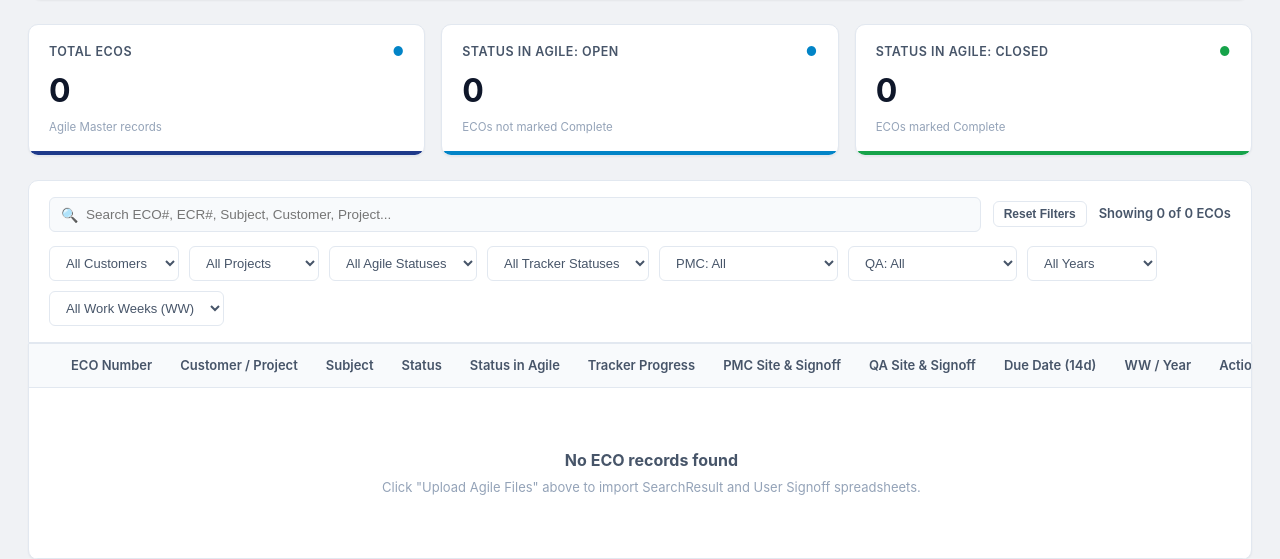
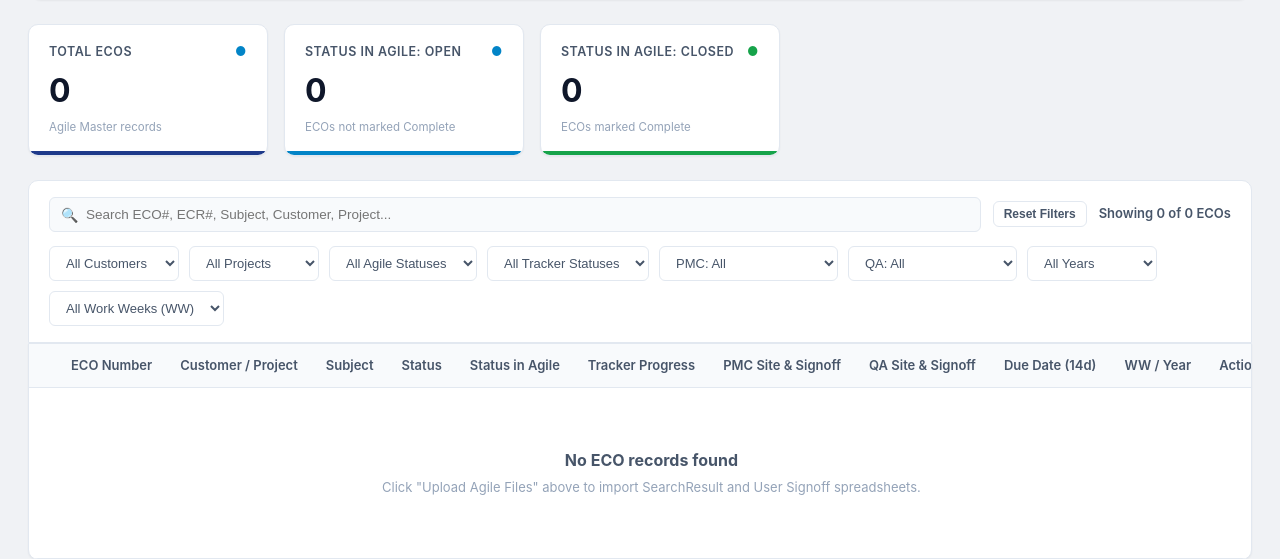
Before and after one commit to TehRuQian/eco, a PHP site: page / in a window 1280 px wide. Shown: the part 125-684 px from the top of the page. Run offline with PHP 8.4, Linux system fonts and the light colour scheme; data that the repository does not hold is empty.

Commit message:
resize the cards

```diff
--- a/assets/css/style.css
+++ b/assets/css/style.css
@@ -162,13 +162,16 @@ body {
 
 /* KPI Cards Grid */
 .kpi-grid {
-    display: grid;
-    grid-template-columns: repeat(auto-fit, minmax(180px, 1fr));
+    display: flex;
+    flex-wrap: wrap;
     gap: 16px;
     margin-bottom: 24px;
 }
 
 .kpi-card {
+    flex: 0 1 240px;
+    max-width: 100%;
+    min-width: 0;
     background: var(--bg-card);
     border: 1px solid var(--border-color);
     border-radius: var(--radius-md);
```
